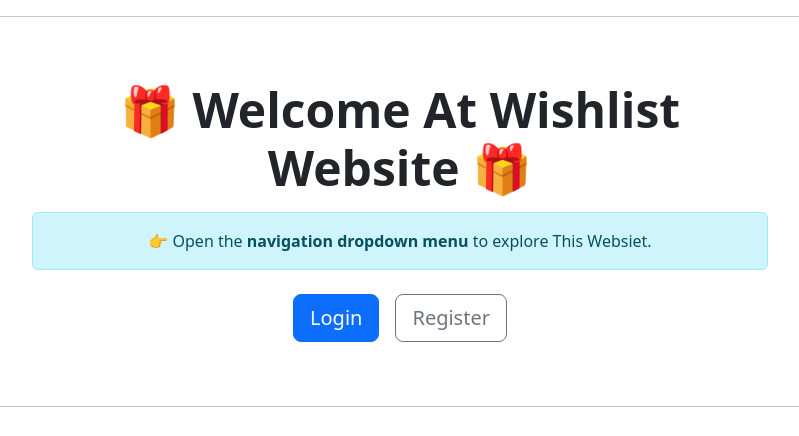
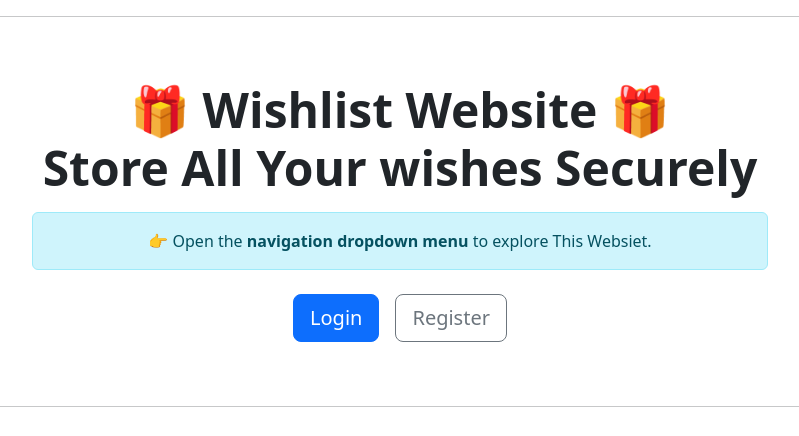
Before and after one commit to RanaUniverse/wishlist_web_app, a Python web app: template blueprints/general/templates/general/index.html in a window 1280 px wide. Shown: the part 78-514 px from the top of the page, without its empty margins (240-1039 px from the left). Run offline with Jinja, Linux system fonts and the light colour scheme; the template is opened without the code that fills it, so the values that code supplies are empty; some libraries are stand-ins or nearby versions.

Commit message:
change the index heading

```diff
--- a/blueprints/general/templates/general/index.html
+++ b/blueprints/general/templates/general/index.html
@@ -16,7 +16,9 @@ Wishlist Website
         <div class="col-lg-8 text-center">
 
             <h1 class="display-5 fw-bold mb-3">
-                🎁 Welcome At Wishlist Website 🎁
+                🎁 Wishlist Website 🎁
+                <br>
+                Store All Your wishes Securely
             </h1>
 
 
```
